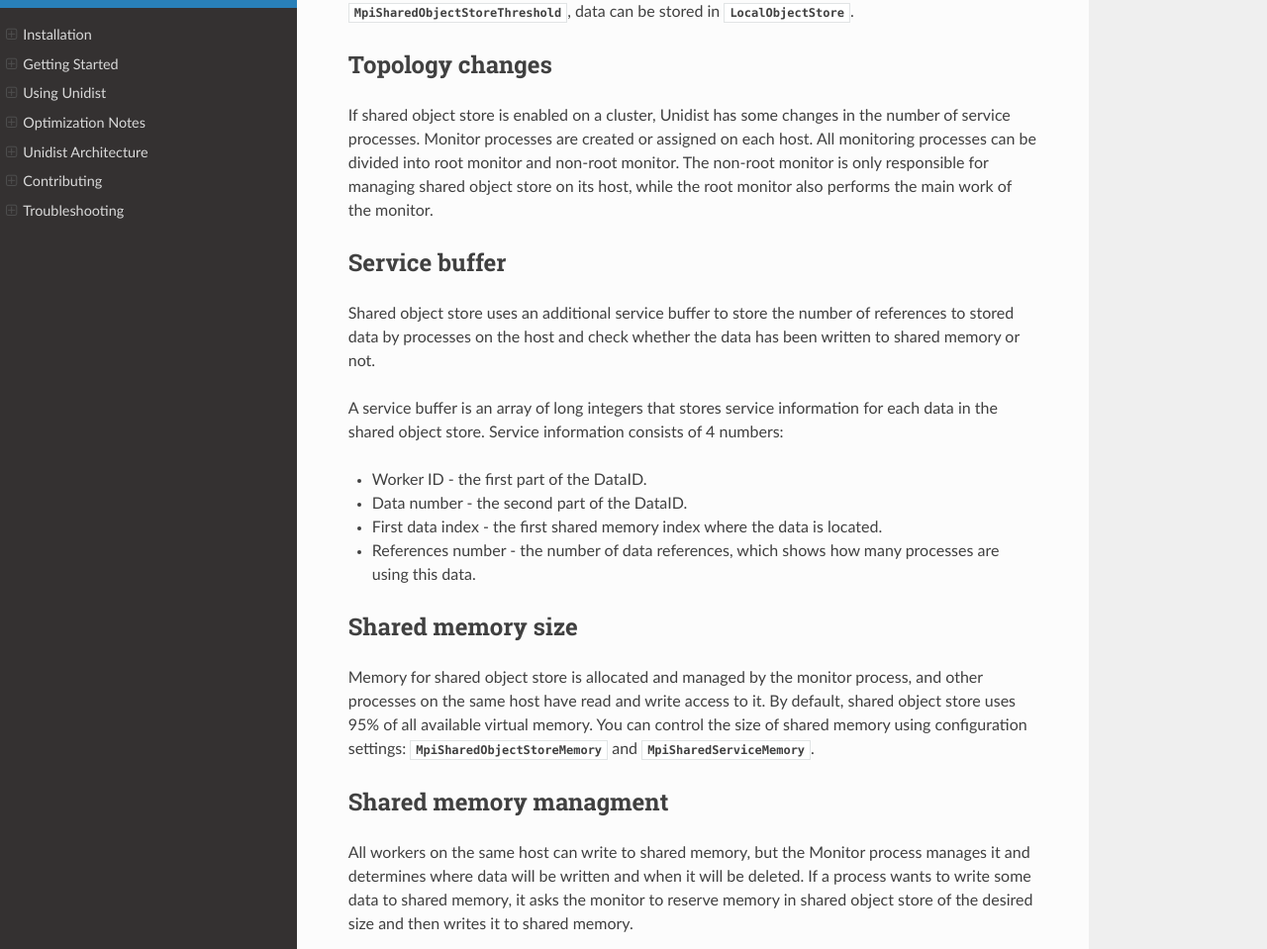
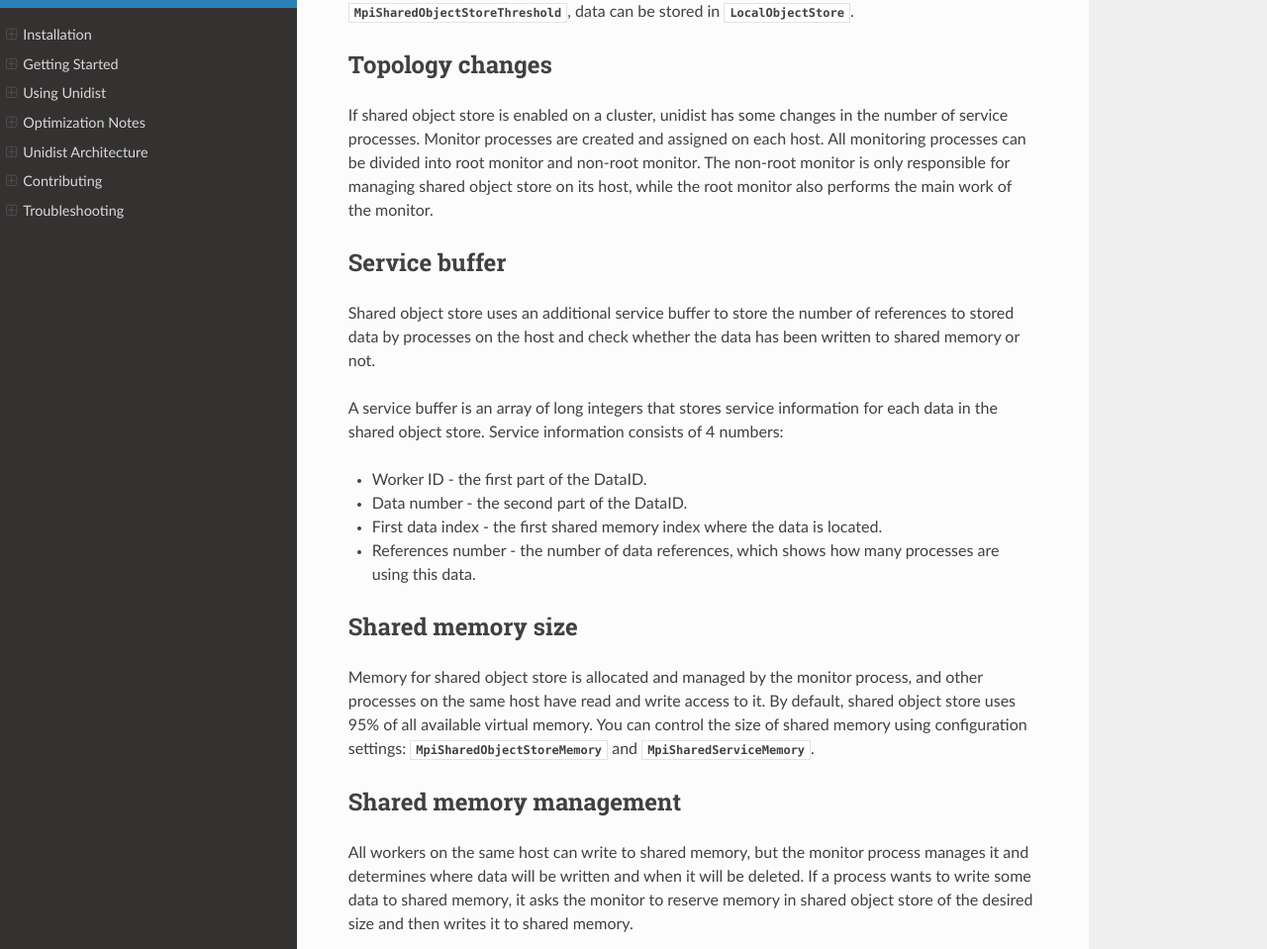
Before and after one commit to modin-project/unidist, a Sphinx documentation site: the page built from docs/flow/unidist/core/backends/mpi/core/shared_object_store.rst, in a window 1280 px wide and 1400 px high. Shown: the part 185-1144 px from the top of the window at 99% size. Built offline with Sphinx 7.4.7 and the Read the Docs theme 2.0.0, drawn with Linux system fonts in a browser that asks for light colours.

Commit message:
Apply suggestions from code review

```diff
--- a/docs/flow/unidist/core/backends/mpi/core/shared_object_store.rst
+++ b/docs/flow/unidist/core/backends/mpi/core/shared_object_store.rst
@@ -15,8 +15,8 @@ data can be stored in :py:class:`~unidist.core.backends.mpi.core.local_object_st
 Topology changes
 ----------------
 
-If shared object store is enabled on a cluster, Unidist has some changes in the number of service processes.
-Monitor processes are created or assigned on each host.
+If shared object store is enabled on a cluster, unidist has some changes in the number of service processes.
+Monitor processes are created and assigned on each host.
 All monitoring processes can be divided into root monitor and non-root monitor.
 The non-root monitor is only responsible for managing shared object store on its host,
 while the root monitor also performs the main work of the monitor.
@@ -45,10 +45,10 @@ You can control the size of shared memory using configuration settings:
 :class:`~unidist.config.backends.mpi.envvars.MpiSharedObjectStoreMemory` and
 :class:`~unidist.config.backends.mpi.envvars.MpiSharedServiceMemory`.
 
-Shared memory managment
------------------------
+Shared memory management
+------------------------
 
-All workers on the same host can write to shared memory, but the Monitor process manages it and determines
+All workers on the same host can write to shared memory, but the monitor process manages it and determines
 where data will be written and when it will be deleted. If a process wants to write some data to shared memory,
 it asks the monitor to reserve memory in shared object store of the desired size and then writes it to shared memory.
 
```
